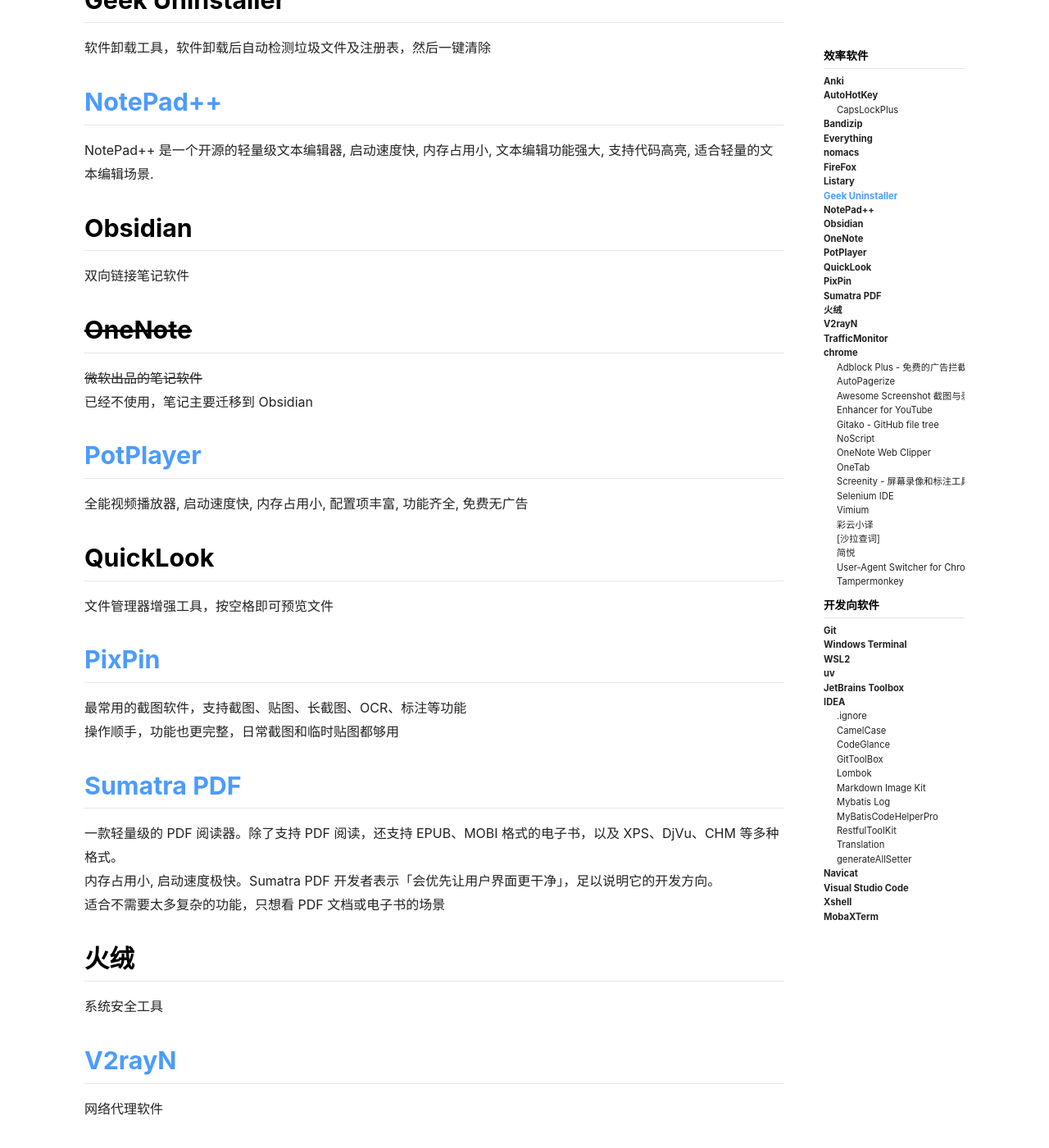
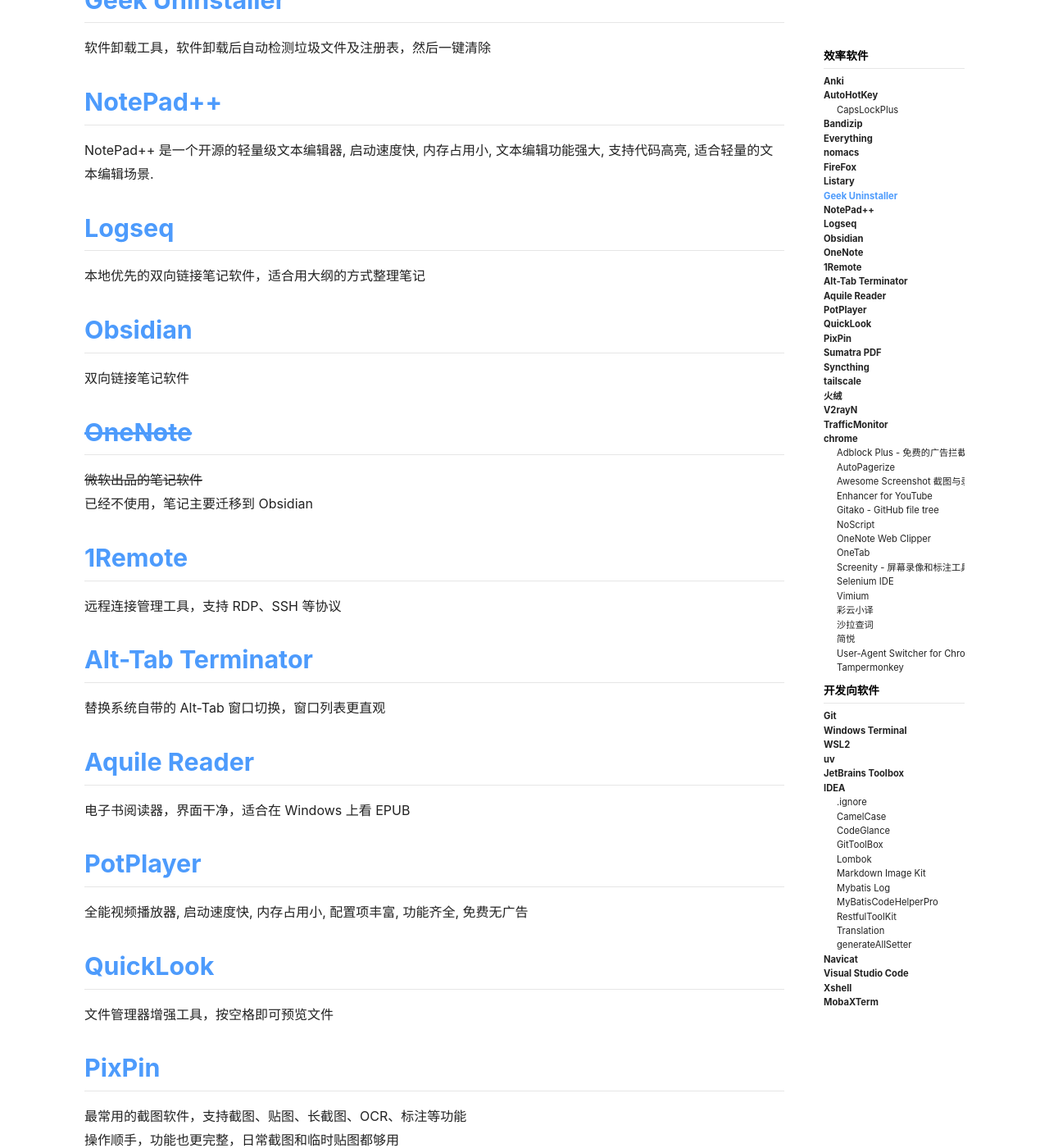
Before and after one commit to azh3ng/azh3ng.github.io, a Jekyll site: the page built from _posts/2017-12-24-Windows 软件.md, in a window 1280 px wide and 1400 px high, scrolled down 1687 px. Shown: the whole window at 82% size. Built offline with Jekyll 4.4.1, drawn with Linux system fonts in a browser that asks for light colours; some of the changed text lies outside the part shown.

Commit message:
Update Windows software list

```diff
--- a/_posts/2017-12-24-Windows 软件.md
+++ b/_posts/2017-12-24-Windows 软件.md
@@ -32,7 +32,7 @@ tags: [Windows,software]
 看图软件，启动速度快，支持常见图片格式，适合快速翻看文件夹里的图片
 比系统自带图片查看器更轻量，配合方向键连续浏览很顺手
 
-## FireFox
+## [FireFox](https://www.mozilla.org/firefox/)
 常用浏览器
 
 ## [Listary](https://www.listary.com/)
@@ -40,23 +40,35 @@ tags: [Windows,software]
 全局文件搜索工具, 内存小速度快, 支持中文搜索, [异次元](https://www.iplaysoft.com/) 的 [这篇文章](https://www.iplaysoft.com/listary.html) 介绍的很详细
 我最常用的方式是把启动快捷键改为 `Ctrl + Space`，使用快捷键调起输入框，直接输入文件名，即可打开文件或者定位到文件夹
 
-## Geek Uninstaller
+## [Geek Uninstaller](https://geekuninstaller.com/)
 软件卸载工具，软件卸载后自动检测垃圾文件及注册表，然后一键清除
 
 ## [NotePad++](https://notepad-plus-plus.org/)
 NotePad++ 是一个开源的轻量级文本编辑器, 启动速度快, 内存占用小, 文本编辑功能强大, 支持代码高亮, 适合轻量的文本编辑场景.
 
-## Obsidian
+## [Logseq](https://logseq.com/)
+本地优先的双向链接笔记软件，适合用大纲的方式整理笔记
+
+## [Obsidian](https://obsidian.md/)
 双向链接笔记软件
 
-## ~~OneNote~~
+## [~~OneNote~~](https://www.onenote.com/)
 ~~微软出品的笔记软件~~
 已经不使用，笔记主要迁移到 Obsidian
+
+## [1Remote](https://github.com/1Remote/1Remote)
+远程连接管理工具，支持 RDP、SSH 等协议
+
+## [Alt-Tab Terminator](https://www.ntwind.com/software/alttabter.html)
+替换系统自带的 Alt-Tab 窗口切换，窗口列表更直观
+
+## [Aquile Reader](https://apps.microsoft.com/detail/9p08t4jltqnk)
+电子书阅读器，界面干净，适合在 Windows 上看 EPUB
 
 ## [PotPlayer](https://www.potplayer.org)
 全能视频播放器, 启动速度快, 内存占用小, 配置项丰富, 功能齐全, 免费无广告
 
-## QuickLook
+## [QuickLook](https://github.com/QL-Win/QuickLook)
 文件管理器增强工具，按空格即可预览文件
 
 ## [PixPin](https://pixpinapp.com/)
@@ -68,53 +80,59 @@ NotePad++ 是一个开源的轻量级文本编辑器, 启动速度快, 内存占
 内存占用小, 启动速度极快。Sumatra PDF 开发者表示「会优先让用户界面更干净」，足以说明它的开发方向。
 适合不需要太多复杂的功能，只想看 PDF 文档或电子书的场景
 
-## 火绒
+## [Syncthing](https://syncthing.net/)
+开源文件同步工具，适合多台设备之间同步文件
+
+## [tailscale](https://tailscale.com/)
+基于 WireGuard 的组网工具，配置简单，适合远程访问自己的设备
+
+## [火绒](https://www.huorong.cn/)
 系统安全工具
 
 ## [V2rayN](https://github.com/2dust/v2rayN)
 网络代理软件
 
-## TrafficMonitor
+## [TrafficMonitor](https://github.com/zhongyang219/TrafficMonitor)
 Traffic Monitor 是一款用于 Windows 平台的网速监控悬浮窗软件，可以显示当前网速、CPU及内存利用率，支持嵌入到任务栏显示，支持更换皮肤、历史流量统计等功能。
 
 ## [chrome](https://www.google.com/intl/zh-CN/chrome/)
 浏览器
 
 下面是一些好用的 Chrome 插件
-### Adblock Plus - 免费的广告拦截器
+### [Adblock Plus - 免费的广告拦截器](https://adblockplus.org/)
 免费网页广告拦截
-### AutoPagerize
+### [AutoPagerize](https://chromewebstore.google.com/detail/autopagerize/igiofjhpmpihnifddepnpngfjhkfenbp)
 自动加载分页网页, 无需点击"下一页"
-### Awesome Screenshot 截图与录屏
+### [Awesome Screenshot 截图与录屏](https://www.awesomescreenshot.com/)
 截图和录屏2合1的工具，支持截取整个页面，快速分享屏幕。
-### Enhancer for YouTube
+### [Enhancer for YouTube](https://www.mrfdev.com/enhancer-for-youtube)
 海量自定义功能提升您的 YouTube™ 用户体验。
-### Gitako - GitHub file tree
+### [Gitako - GitHub file tree](https://github.com/EnixCoda/Gitako)
 树形展示 Github 项目结构
 替代[[Octotree]] - GitHub code tree
 
-### NoScript
+### [NoScript](https://noscript.net/)
 Maximum protection for your browser: NoScript allows active content only for trusted domains of your choice to prevent exploitation.
-### OneNote Web Clipper
+### [OneNote Web Clipper](https://www.onenote.com/clipper)
 支持将网页内容剪切到 OneNote 中
-### OneTab
+### [OneTab](https://www.one-tab.com/)
 一键将网页保存到后台列表, 等需要再打开, 节约内存
-### Screenity - 屏幕录像和标注工具
+### [Screenity - 屏幕录像和标注工具](https://screenity.io/)
 屏幕录像工具
-### Selenium IDE
+### [Selenium IDE](https://www.selenium.dev/selenium-ide/)
 Selenium Record and Playback tool for ease of getting acquainted with Selenium WebDriver.
-### Vimium
+### [Vimium](https://vimium.github.io/)
 Chrome 的键盘增强插件, 仅通过键盘即可完成网页滚动/页面打开关闭/标签页切换等等操作
-### 彩云小译
+### [彩云小译](https://fanyi.caiyunapp.com/)
 彩云小译双语对照网页翻译插件，针对谷歌浏览器开发的一款网页翻译工具，一键高效获取母语阅读体验。
 网页整页对比翻译, 避免谷歌翻译那种只能看到译文不能看到原文的尴尬
-### [沙拉查词]
+### [沙拉查词](https://saladict.crimx.com/)
 浏览器查词插件, 支持丰富的词典, 划词翻译等功能
-### 简悦
+### [简悦](http://ksria.com/simpread/)
 将文字类网页内容生成适合阅读的排版, 支持阅读样式的自定义, 支持对内容导出为各种文件格式, 及导出到各类笔记软件
-### User-Agent Switcher for Chrome
+### [User-Agent Switcher for Chrome](https://chromewebstore.google.com/detail/user-agent-switcher-for-c/djflhoibgkdhkhhcedjiklpkjnoahfmg)
 修改访问网页时的User-Agent值, 可以伪装为其他浏览器
-### Tampermonkey
+### [Tampermonkey](https://www.tampermonkey.net/)
 Tampermonkey 是一款免费的浏览器扩展和最为流行的用户脚本管理器，它适用于 Chrome, Microsoft Edge, Safari, Opera Next, 和 Firefox。
 可以对特定网页执行特定脚本, 以满足屏蔽广告, 转换网页样式, 网页增强等功能
 - 知乎网页助手
@@ -133,63 +151,63 @@ Tampermonkey 是一款免费的浏览器扩展和最为流行的用户脚本管
 
 # 开发向软件
 
-## Git
+## [Git](https://git-scm.com/)
 版本管理工具
 
 ## [Windows Terminal](https://github.com/microsoft/terminal)
 Windows Terminal 是微软开源的终端软件，美观且实用
 
-## WSL2
+## [WSL2](https://learn.microsoft.com/windows/wsl/)
 WSL（Windows Subsystem for Linux）是可以运行在 Windows 上的 Linux 环境，省去了虚拟机的开销
 
 ## [uv](https://github.com/astral-sh/uv)
 Python 包管理工具，速度很快，可以替代 pip、venv、pip-tools 等工具
 现在更倾向用 uv 管理 Python 项目环境，命令简单，依赖安装和虚拟环境创建都很快
 
-## JetBrains Toolbox
+## [JetBrains Toolbox](https://www.jetbrains.com/toolbox-app/)
 
-## IDEA
+## [IDEA](https://www.jetbrains.com/idea/)
 Java 最强 IDE
 
 下面是一些常用的插件
-### .ignore
+### [.ignore](https://plugins.jetbrains.com/plugin/7495--ignore)
 .ignore 文件插件
-### CamelCase
+### [CamelCase](https://plugins.jetbrains.com/plugin/7160-camelcase)
 在kebab-case，SNAKE_CASE，PascalCase，camelCase，snake_case或空格之间轻松切换。快捷键 `⇧+⌥+ U` 或 `Shift + Alt +U`。允许禁用某些转换或在首选项中更改其顺序。
-### CodeGlance
+### [CodeGlance](https://plugins.jetbrains.com/plugin/7275-codeglance)
 以整个文档的微型图替代侧边滚动条
-### GitToolBox
+### [GitToolBox](https://plugins.jetbrains.com/plugin/7499-gittoolbox)
 使用其他功能扩展Git集成状态显示，自动获取，内联责备注释，提交对话框完成，通知后等...
-### Lombok
-### Markdown Image Kit
+### [Lombok](https://plugins.jetbrains.com/plugin/6317-lombok)
+### [Markdown Image Kit](https://plugins.jetbrains.com/plugin/17080-markdown-image-kit)
 Markdown Image Kit 是一款在 IDEA 中方便高效得管理 Markdown 文档图片的插件.
-### Mybatis Log
+### [Mybatis Log](https://plugins.jetbrains.com/plugin/10065-mybatis-log)
 将提取的SQL语句的动作日志记录切换到可执行的SQL语句。
 默认快捷键`ctrl + shift + H`
-### MyBatisCodeHelperPro
+### [MyBatisCodeHelperPro](https://plugins.jetbrains.com/plugin/9837-mybatiscodehelperpro)
 收费但功能强大的 MyBatis 插件
-### RestfulToolKit
+### [RestfulToolKit](https://plugins.jetbrains.com/plugin/10292-restfultoolkit)
 一套 RESTful 服务开发辅助工具集。
 1. 根据 URL 直接跳转到对应的方法定义 ( Ctrl \ or Ctrl Alt N );
 2. 提供了一个 Services tree 的显示窗口;
 3. 一个简单的 http 请求工具;
 4. 在请求方法上添加了有用功能: 复制生成 URL;,复制方法参数...
 5. 其他功能: java 类上添加 Convert to JSON 功能，格式化 json 数据 ( Windows: Ctrl + Enter; Mac: Command + Enter )。
-### Translation
+### [Translation](https://plugins.jetbrains.com/plugin/8579-translation)
 翻译插件，快捷键`Ctrl + Shift + Y`
 
-### generateAllSetter
+### [generateAllSetter](https://plugins.jetbrains.com/plugin/9360-generateallsetter)
 快捷生成对象的所有 setter 方法，方便编写测试代码
 
-## ~~Navicat~~
+## [~~Navicat~~](https://www.navicat.com/)
 ~~数据库图形管理工具~~
 更多使用JetBrians 的 DataGrip
 
-## Visual Studio Code
+## [Visual Studio Code](https://code.visualstudio.com/)
 轻量级代码编辑工具
 
-## Xshell
+## [Xshell](https://www.netsarang.com/en/xshell/)
 ssh 工具
 
-## MobaXTerm
+## [MobaXTerm](https://mobaxterm.mobatek.net/)
 免费 ssh 工具
```
